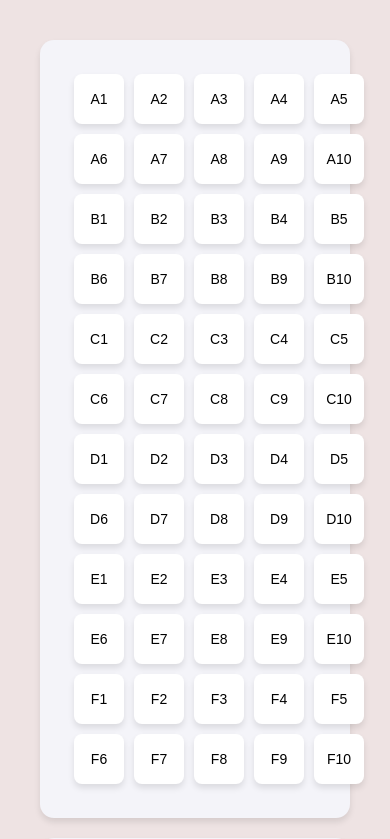
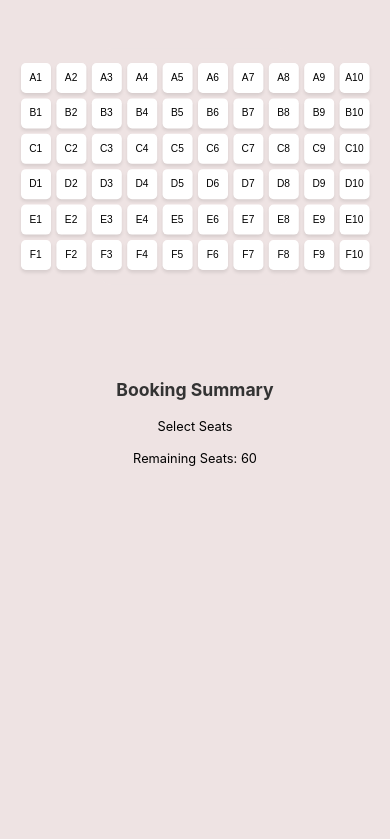
Before and after one commit to albyabhi/Interactive-seat-booking-system, a React (Vite) app: page / in a window 390 px wide. Shown: the top 839 px of the page. Built offline with nearby package versions, Linux system fonts and the light colour scheme.

Commit message:
3 commit

```diff
--- a/src/sections/home.css
+++ b/src/sections/home.css
@@ -46,27 +46,33 @@
 
 .seatgrid {
   display: grid;
+  transform: scale(1.20);
+  grid-template-columns: repeat(auto-fit, minmax(50px, 1fr));
+  gap: 10px;
   background-color: #f4f4f9;
   border-radius: 14px;
-  padding: 30px;
+  padding: 20px;
   box-shadow: 0 4px 6px rgba(0, 0, 0, 0.1);
-  grid-template-columns: repeat(10, 1fr);
-  grid-gap: 2px;
-  margin-bottom: 20px;
+  justify-content: center;
+  align-items: center;
+  margin: 50px auto;
+  max-width: 600px;
 }
 
 .booking-summary {
   padding: 30px;
-  background-color: #f4f4f9;
+  transform: scale(1.3);
+
+
   border-radius: 14px;
-  box-shadow: 0 4px 6px rgba(0, 0, 0, 0.1);
-  margin-top: 20px;
+  margin-top: 40px;
 }
 
 .booking-summary h2 {
   font-size: 22px;
   color: #333;
   margin-bottom: 15px;
+
 }
 
 button {
@@ -106,9 +112,27 @@ button {
 
 @media (max-width: 768px) {
   .seatgrid {
-    grid-template-columns: repeat(5, 1fr);
+    grid-template-columns: repeat(10, 1fr);
+    gap: 1px;
+    transform: scale(0.6);
+    background-color:rgb(238, 227, 227);
+    margin-top: -70px;
+    box-shadow: 0 0px 0px rgba(0, 0, 0, 0.0);
+
+
+
   }
   .booking-summary {
-    padding: 15px;
+    padding: 5px;
+    margin-top: -70px;
+    transform: scale(0.8);
+
+
+  }
+
+  .seat-button {
+
+
+    font-size: 17px;
   }
 }
```
